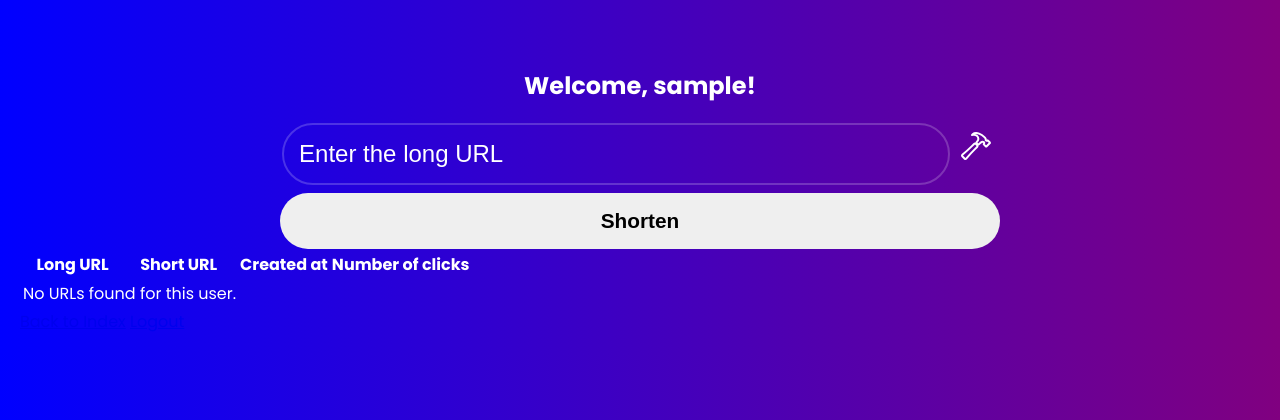
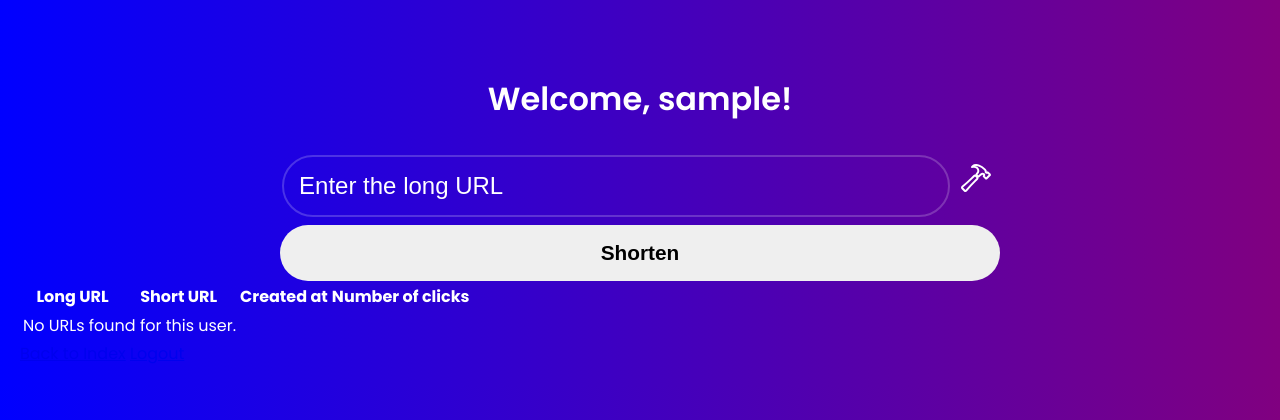
Before and after one commit to ITPG-CODEWARS/codewars-2024-second-round-radogalev, a Flask app: page /dashboard in a window 1280 px wide. Shown: the part 87-507 px from the top of the page. Run offline with Flask 3, Linux system fonts and the light colour scheme; the visitor is signed in with stand-in values (Sample User, id 1); data that the repository does not hold is empty; some web fonts are replaced.

Commit message:
Welcome message styling

```diff
--- a/static/styles.css
+++ b/static/styles.css
@@ -409,6 +409,16 @@ ion-icon {
     color: #ddd;
 }
 
+/* Welcome Message */
+.welcome-message {
+    font-family: 'Poppins', sans-serif;
+    font-size: 2rem;
+    font-weight: 600;
+    color: #fff;
+    margin-bottom: 2rem;
+    text-align: center;
+}
+
     color: white;
     border: none;
     cursor: pointer;
```
